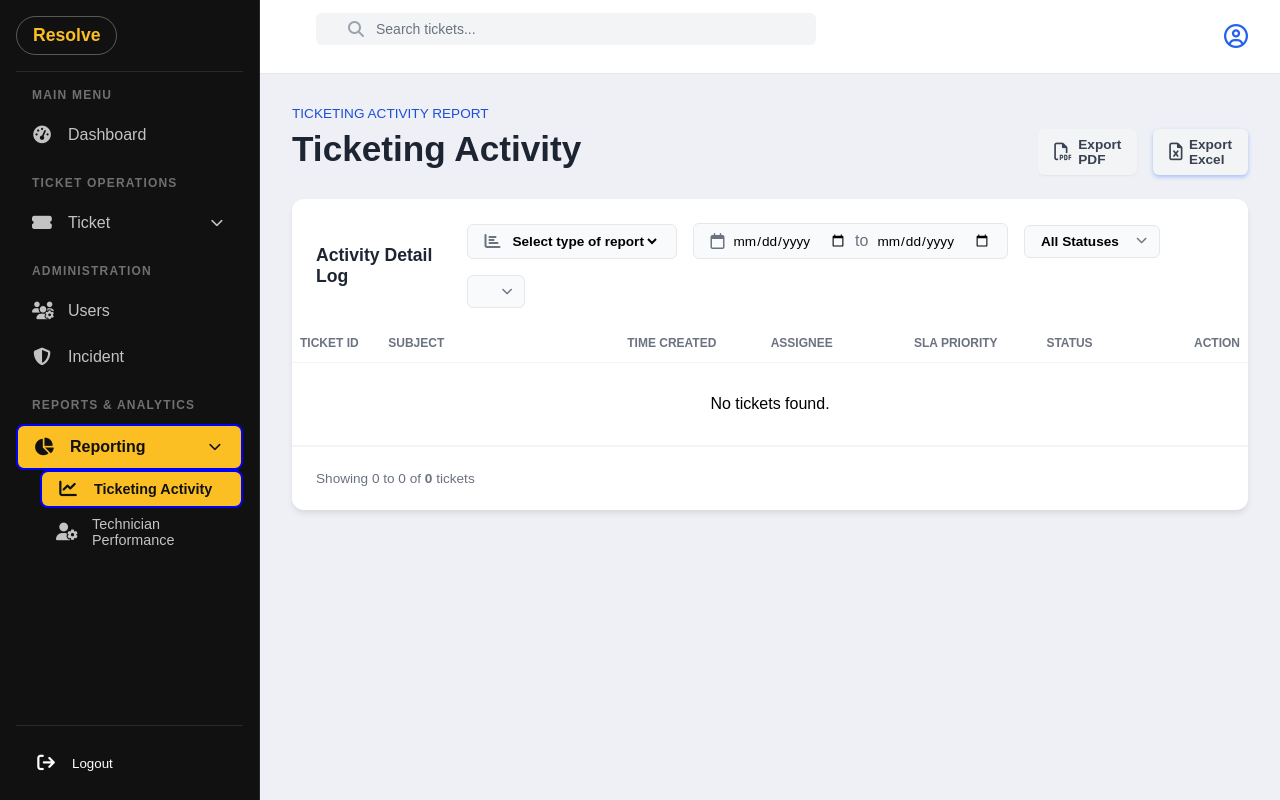
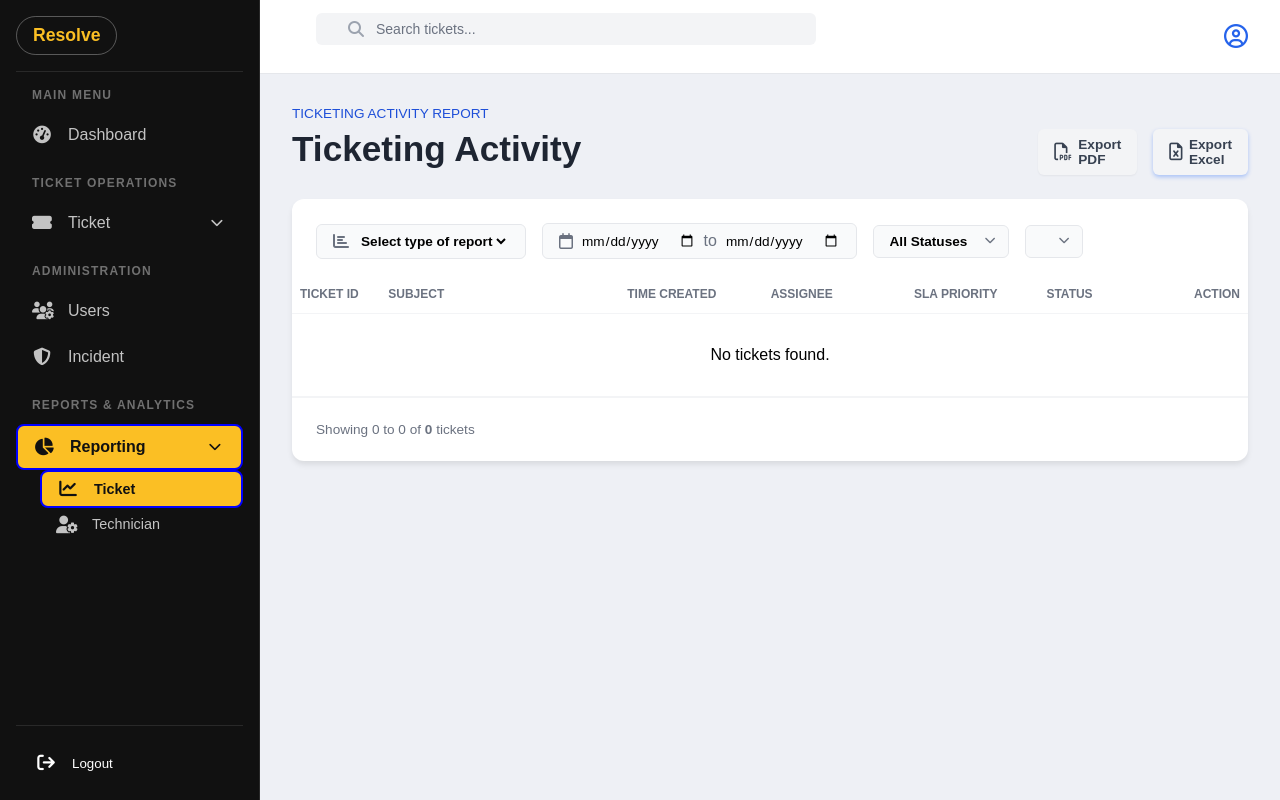
Before and after one commit to julianbeverly/Ticketing-system, a Laravel app: page /ticketreport in a window 1280 px wide. Run offline with Laravel 12, Linux system fonts and the light colour scheme; a user stored in the database is signed in; data comes from the database, SQL or seed files in the repository; data that the repository does not hold is empty.

Commit message:
side bar adjusted

```diff
--- a/resources/views/admin/partials/sidebar.blade.php
+++ b/resources/views/admin/partials/sidebar.blade.php
@@ -61,11 +61,11 @@
             <div class="submenu" style="display: {{ request()->routeIs('admin.ticketreport') || request()->routeIs('tech.reporting') || request()->routeIs('admin.techreport.details') ? 'block' : 'none' }}; padding-left: 1.5rem">
                 <a href="{{ route('admin.ticketreport') }}" class="nav-item {{ request()->routeIs('admin.ticketreport') ? 'active' : '' }}" style="padding: 0.5rem 1rem; font-size: 0.9rem">
                     <i class="fa-solid fa-chart-line"></i>
-                    <span>Ticketing Activity</span>
+                    <span>Ticket</span>
                 </a>
                 <a href="{{ route('tech.reporting') }}" class="nav-item {{ request()->routeIs('tech.reporting') || request()->routeIs('admin.techreport.details') ? 'active' : '' }}" style="padding: 0.5rem 1rem; font-size: 0.9rem">
                     <i class="fa-solid fa-user-gear"></i>
-                    <span>Technician Performance</span>
+                    <span>Technician</span>
                 </a>
             </div>
         </div>
--- a/resources/views/admin/ticketreport.blade.php
+++ b/resources/views/admin/ticketreport.blade.php
@@ -184,7 +184,7 @@
 
 
                     <div class="table-header-box">
-                        <h3>Activity Detail Log</h3>
+                        <!-- <h3>Activity Detail Log</h3> -->
 
                         <form action="{{ route('admin.ticketreport') }}" method="GET" class="tr-controls" id="filterForm">
                             @if(request('search'))
```
